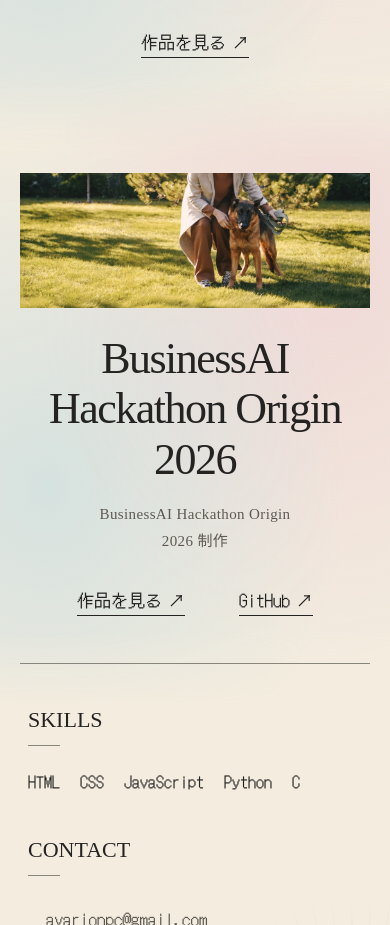
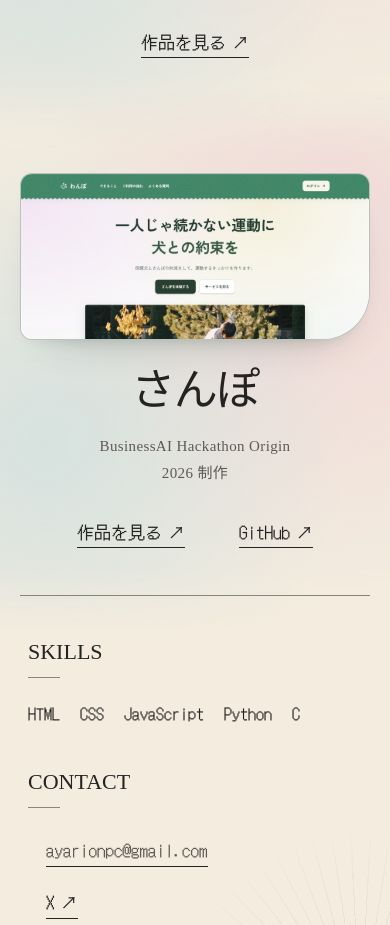
Before and after one commit to ayarion/portfolio_site, a website: page index.html in a window 390 px wide. Shown: the part 3434-4359 px from the top of the page. Drawn offline with Linux system fonts and the light colour scheme.

Commit message:
Show Sanpo homepage screenshot in portfolio

```diff
--- a/index.html
+++ b/index.html
@@ -89,8 +89,8 @@
       introWatchFrame = requestAnimationFrame(watchIntroPaint);
     }
   </script>
-  <link rel="stylesheet" href="style.css?v=20260925-businessai-hero-jpg">
-  <script defer src="script.js?v=20260925-businessai-hero-jpg"></script>
+  <link rel="stylesheet" href="style.css?v=20260925-sanpo-screen">
+  <script defer src="script.js?v=20260925-sanpo-screen"></script>
 </head>
 <body>
   <div class="opening" id="opening" aria-hidden="true">
@@ -164,6 +164,6 @@
       <footer class="site-footer"><span>© ayarion</span><div class="sunburst sunburst--footer" aria-hidden="true"></div></footer>
     </div>
   </main>
-  <noscript><div class="noscript"><p>作品リンク</p><a href="https://apps.apple.com/jp/app/id6811971132">togame — App Store</a><a href="https://tsukuriba.org/OjiMate/">OjiMate</a><a href="https://tsukuriba.org/kinto-log/">Kinto-Log</a><a href="https://tsukuriba.org/mersampo/">mersampo</a><a href="https://wanpo.tsukuriba.org/">BusinessAI Hackathon Origin 2026</a><a href="https://github.com/ayarion/Origin-AI-Hackathon">Origin-AI-Hackathon — GitHub</a></div></noscript>
+  <noscript><div class="noscript"><p>作品リンク</p><a href="https://apps.apple.com/jp/app/id6811971132">togame — App Store</a><a href="https://tsukuriba.org/OjiMate/">OjiMate</a><a href="https://tsukuriba.org/kinto-log/">Kinto-Log</a><a href="https://tsukuriba.org/mersampo/">mersampo</a><a href="https://wanpo.tsukuriba.org/">さんぽ</a><a href="https://github.com/ayarion/Origin-AI-Hackathon">さんぽ — GitHub</a></div></noscript>
 </body>
 </html>
--- a/script.js
+++ b/script.js
@@ -1,5 +1,5 @@
 /* 差し替え用データ。個人制作は名前・画像・URLのみ、チーム制作はcaptionも表示。
- * artwork: 透過切り抜き画像。Kinto-Logのみ元の画面をCSSでアーチ状に見せます。
+ * artwork: 作品画像。Kinto-Logはアーチ型、さんぽはサイト画面の形に切り抜いて表示します。
  * action: 'download' はtogameだけ。URLは指定されたApp Storeのページです。
  * email: CONTACTのメールリンク。caption: チーム制作の見出し下の一言。
  * repoUrl: 作品の紹介サイトとは別にGitHubリンクを表示する作品で使用します。
@@ -16,7 +16,7 @@ window.PORTFOLIO = {
   ],
   teamProjects: [
     { id: 'mersampo', title: 'mersampo', caption: 'Mercari AI Agent Hackathon 優秀賞受賞', url: 'https://tsukuriba.org/mersampo/', artwork: 'assets/artwork/mersampo.png', alt: 'mersampoのお店、人々、街路樹が並ぶ街並み', width: 1536, height: 1024 },
-    { id: 'businessai-origin-2026', title: 'BusinessAI Hackathon Origin 2026', caption: 'BusinessAI Hackathon Origin 2026 制作', url: 'https://wanpo.tsukuriba.org/', repoUrl: 'https://github.com/ayarion/Origin-AI-Hackathon', artwork: 'assets/artwork/businessai-origin-2026-hero.jpg?v=20260925-hero-jpg', alt: 'Origin 2026のトップビジュアル', width: 2020, height: 778 }
+    { id: 'businessai-origin-2026', title: 'さんぽ', caption: 'BusinessAI Hackathon Origin 2026 制作', url: 'https://wanpo.tsukuriba.org/', repoUrl: 'https://github.com/ayarion/Origin-AI-Hackathon', artwork: 'assets/artwork/sanpo-homepage.jpg', shape: 'site-screen', alt: 'さんぽのWebサイトのトップ画面', width: 1800, height: 857 }
   ]
 };
 
@@ -47,7 +47,7 @@ window.PORTFOLIO = {
     const label = project.action === 'download' ? project.title + 'をApp Storeでダウンロード（新しいタブで開く）' : project.title + 'の作品ページ（新しいタブで開く）';
     const repoLabel = project.title + 'のGitHubリポジトリ（新しいタブで開く）';
     const visual = project.artwork
-      ? '<figure class="project-visual' + (project.shape === 'arch' ? ' project-visual--arch' : '') + '"><img src="' + escapeHTML(project.artwork) + '" alt="' + escapeHTML(project.alt) + '" width="' + (project.width || 1536) + '" height="' + (project.height || 1024) + '" loading="lazy" decoding="async"></figure>'
+      ? '<figure class="project-visual' + (project.shape === 'arch' ? ' project-visual--arch' : project.shape === 'site-screen' ? ' project-visual--site-screen' : '') + '"><img src="' + escapeHTML(project.artwork) + '" alt="' + escapeHTML(project.alt) + '" width="' + (project.width || 1536) + '" height="' + (project.height || 1024) + '" loading="lazy" decoding="async"></figure>'
       : '<figure class="project-visual project-visual--placeholder" role="img" aria-label="' + escapeHTML(project.alt) + '"><span>' + escapeHTML(project.placeholder || project.title) .replace(/\n/g, '<br>') + '</span></figure>';
     const actions = (url ? '<a class="pressable ' + (project.action === 'download' ? 'download-link' : 'project-link') + '" href="' + escapeHTML(url) + '" target="_blank" rel="noopener noreferrer" aria-label="' + escapeHTML(label) + '">' + action + '</a>' : '') +
       (repoURL ? '<a class="pressable project-link project-link--repo" href="' + escapeHTML(repoURL) + '" target="_blank" rel="noopener noreferrer" aria-label="' + escapeHTML(repoLabel) + '"><span>GitHub</span><span class="link-arrow" aria-hidden="true">↗</span></a>' : '');
--- a/style.css
+++ b/style.css
@@ -75,6 +75,8 @@ a:focus-visible,button:focus-visible{outline:2px solid var(--ink);outline-offset
 .project-description{max-width:32ch;margin:0 0 26px;color:var(--muted);font:400 clamp(15px,1.2vw,17px)/1.8 var(--font-japanese);letter-spacing:.025em;text-wrap:pretty;word-break:keep-all}
 .project-visual--arch{width:min(370px,86%);height:480px;margin-inline:auto;border-radius:49% 49% 0 0 / 34% 34% 0 0;overflow:hidden;-webkit-mask-image:linear-gradient(#000 94%,transparent);mask-image:linear-gradient(#000 94%,transparent)}
 .project-visual--arch img{width:100%;height:auto}
+.project-visual--site-screen{overflow:hidden;border-radius:18px 18px 76px 18px;border:1px solid #364f4350;box-shadow:0 24px 45px -34px #203a3470,0 8px 16px -12px #203a3433;background:#f5f8f4}
+.project-visual--site-screen img{width:100%;height:auto}
 .project--mersampo{min-height:490px}
 .team{border-top:1px solid var(--line);margin-top:42px}
 .footer-content{position:relative;display:grid;grid-template-columns:1fr 1px 1fr;gap:72px;padding:68px 64px;border-top:1px solid var(--line);border-bottom:1px solid var(--line)}
@@ -219,6 +221,7 @@ html[data-opening] main,html[data-opening] .site-header,html[data-opening] .skip
   .project-actions{justify-content:center}
   .project-visual{width:min(100%,440px);margin-inline:auto}
   .project-visual--arch{width:min(280px,85%);height:365px}
+  .project-visual--site-screen{border-radius:12px 12px 48px 12px}
   .project--mersampo .project-visual{width:108%;max-width:none;margin-left:-4%}
   .download-link{margin-left:0}.download-icon{width:28px;height:30px}
   .project-visual--placeholder{min-height:260px}
```
Also changed, not shown: assets/artwork/businessai-origin-2026-hero.jpg (deleted), assets/artwork/sanpo-homepage.jpg (added).
